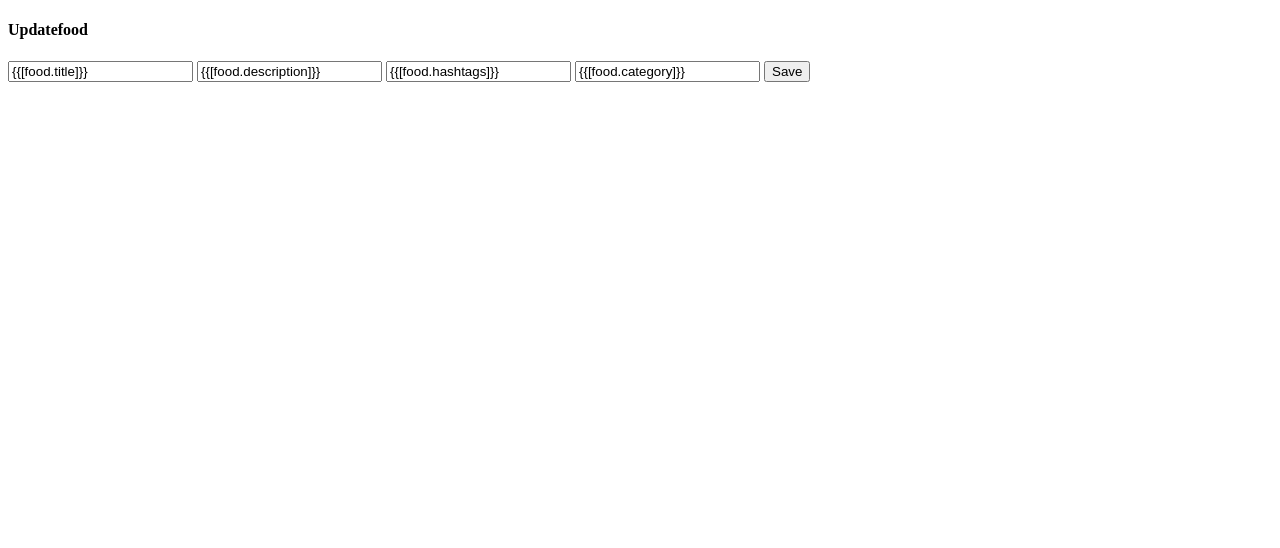
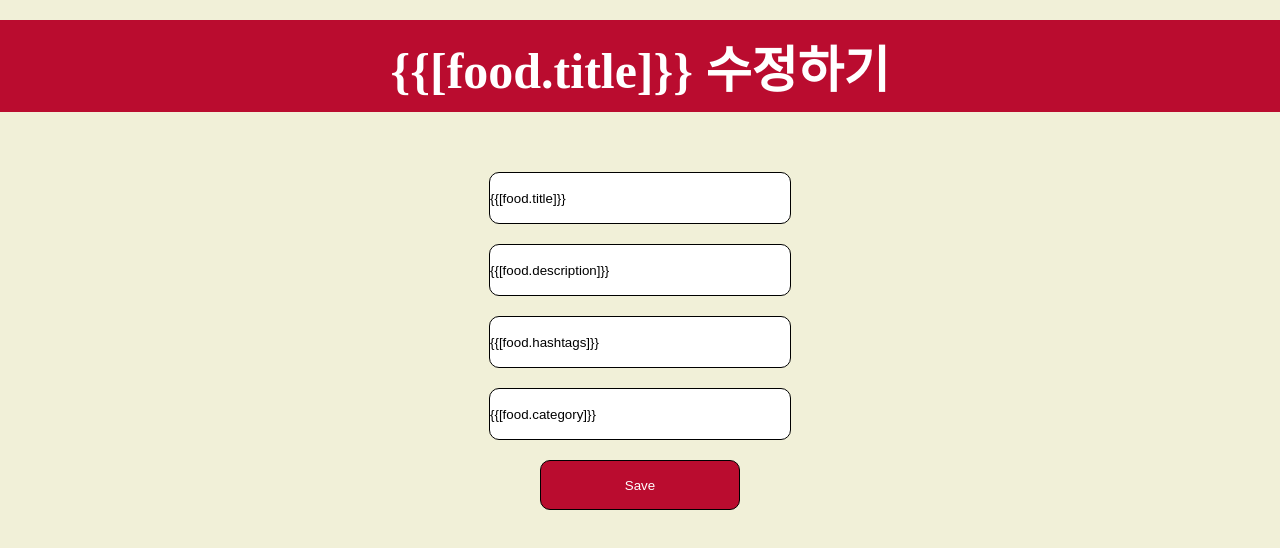
Before and after one commit to MOL-RU/walking_into_a_good_restaurant, a website: page src/views/edit.html in a window 1280 px wide. Drawn offline with Linux system fonts and the light colour scheme; a web font is replaced by a local one.

Commit message:
before present 1

```diff
--- /dev/null
+++ b/src/public/css/edit.css
@@ -0,0 +1,12 @@
+form input {
+  margin: 10px 0px;
+  border-radius: 10px;
+  border: 1px solid black;
+}
+
+form input:last-child {
+  width: 200px;
+  height: 50px;
+  background-color: #ba0c2f;
+  color: white;
+}
--- a/src/views/edit.html
+++ b/src/views/edit.html
@@ -5,9 +5,12 @@
     <meta http-equiv="X-UA-Compatible" content="IE=edge" />
     <meta name="viewport" content="width=device-width, initial-scale=1.0" />
     <title>Edit {{[food.title]}}</title>
+    <link rel="stylesheet" href="/public/css/watch.css" />
+    <link rel="stylesheet" href="/public/css/join.css" />
+    <link rel="stylesheet" href="/public/css/edit.css" />
   </head>
   <body>
-    <h4>Updatefood</h4>
+    <h1 class="name">{{[food.title]}} 수정하기</h1>
     <form method="POST">
       <input
         name="title"
```
Also changed, not shown: 11 other files.
